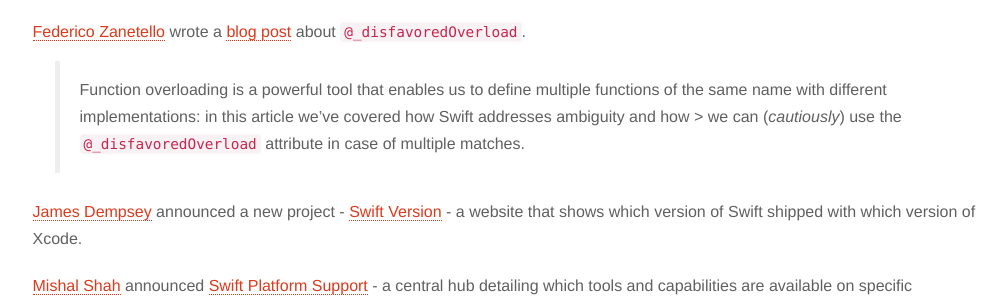
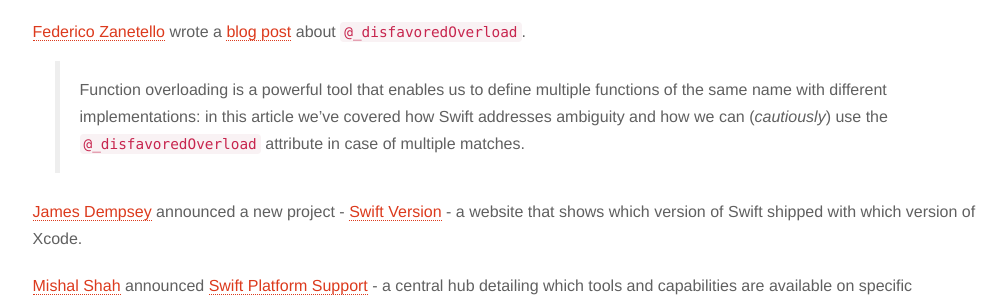
Before and after one commit to SwiftWeekly/swiftweekly.github.io, a Jekyll site: the page built from _posts/2020-12-03-issue-174.md, in a window 1280 px wide and 900 px high, scrolled down 1111 px. Shown: the part 179-479 px from the top of the window, without its empty margins (135-1143 px from the left). Built offline with Jekyll 4.4.1, drawn with Linux system fonts in a browser that asks for light colours.

Commit message:
Remove unnecessary `>` symbol (#583)
Co-authored-by: Kristaps Grinbergs <fassko@gmail.com>

```diff
--- a/_posts/2020-12-03-issue-174.md
+++ b/_posts/2020-12-03-issue-174.md
@@ -35,7 +35,7 @@
 [Federico Zanetello](https://www.twitter.com/zntfdr) wrote a [blog post](https://fivestars.blog/swift/disfavoredOverload.html) about `@_disfavoredOverload`.
 
 > Function overloading is a powerful tool that enables us to define multiple functions of the same name with different implementations:
-in this article we’ve covered how Swift addresses ambiguity and how > we can (_cautiously_) use the `@_disfavoredOverload` attribute in case of multiple matches.
+in this article we’ve covered how Swift addresses ambiguity and how we can (_cautiously_) use the `@_disfavoredOverload` attribute in case of multiple matches.
 
 [James Dempsey](https://twitter.com/jamesdempsey) announced a new project - [Swift Version](https://swiftversion.net/) - a website that shows which version of Swift shipped with which version of Xcode.
 
```
